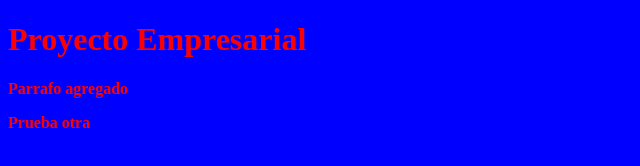
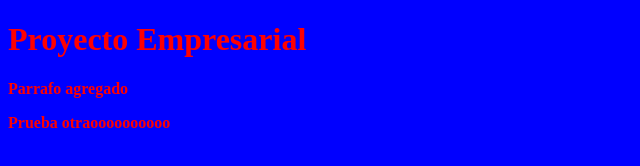
Before and after one commit to devsheif/CursoGit, a plain HTML site: page index.html in a window 1280 px wide. Shown: the full height of the page, 0-640 px from the left. Drawn offline with Linux system fonts and the light colour scheme.

Commit message:
Prueba Cambios oooootros

```diff
--- a/index.html
+++ b/index.html
@@ -11,6 +11,6 @@
 	<p> Parrafo agregado</p>
 
 
-	<p> Prueba otra </p>
+	<p> Prueba otraoooooooooo </p>
 </body>
 </html>
```
